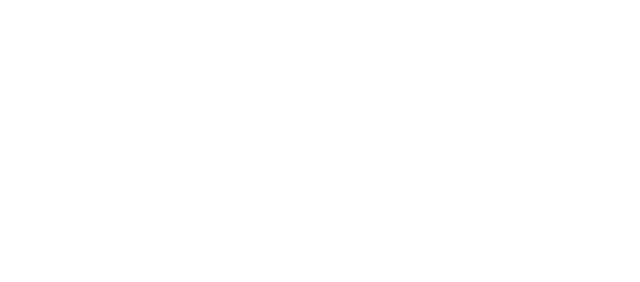
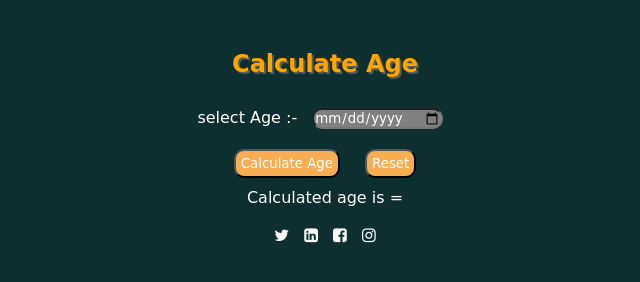
Before and after one commit to bharatjadhavbj/calculator-age, a plain HTML site: page index.html in a window 1280 px wide. Shown: the whole page, without its empty margins (315-955 px from the left). Drawn offline with Linux system fonts and the light colour scheme.

Commit message:
done
done

```diff
--- a/index.html
+++ b/index.html
@@ -1,12 +1,46 @@
 <!DOCTYPE html>
 <html lang="en">
-<head>
-    <meta charset="UTF-8">
-    <meta name="viewport" content="width=device-width, initial-scale=1.0">
+  <head>
+    <meta charset="UTF-8" />
+    <meta name="viewport" content="width=device-width, initial-scale=1.0" />
     <title>Age Calculator</title>
-    <link rel="stylesheet" href="style.css">
-</head>
-<body>
 
+    <link rel="stylesheet" href="https://cdnjs.cloudflare.com/ajax/libs/font-awesome/4.7.0/css/font-awesome.min.css">
+
+    <link rel="stylesheet" href="style.css" />
+
+    <!-- Google Font Family link -->
+
+    <link rel="preconnect" href="https://fonts.googleapis.com" />
+    <link rel="preconnect" href="https://fonts.gstatic.com" crossorigin />
+    <link
+      href="https://fonts.googleapis.com/css2?family=Righteous&family=Roboto+Slab&display=swap"
+      rel="stylesheet"
+    />
+  </head>
+  <body>
+    <h2 id="heading">Calculate Age</h2>
+    <label for="age">select Age :-</label>
+    <input type="date" id="ageCalender" name="age"><br>
+    <button id="calc" type="button">Calculate Age</button>
+    <button id="reset" type="button">Reset</button><br>
+    <label for="ageIs">Calculated age is =</label>
+    <br>
+    <br>
+    <span>
+       <a href="https://twitter.com/i/flow/login" target="_blank"><i class="fa fa-twitter" aria-hidden="true"></i></a>
+    </span>
+    <span>
+        <a href="https://in.linkedin.com/" target="_blank"><i class="fa fa-linkedin-square" aria-hidden="true"></i></a>
+
+    </span>
+    <span>
+        <a href="https://www.facebook.com/" target="_blank"><i class="fa fa-facebook-square" aria-hidden="true"></i></a>
+
+    </span>
+    <span>
+        <a href="https://www.instagram.com/" target="_blank"><i class="fa fa-instagram" aria-hidden="true"></i></a>
+
+    </span>
 </body>
 </html>
--- a/style.css
+++ b/style.css
@@ -0,0 +1,36 @@
+*{
+    box-sizing: border-box;
+    margin: 0px;
+    padding: 0px;
+    color: white;
+    font-family: 'Itim',cursive;
+}
+body{
+    margin-top: 50px;
+    text-align: center;
+    font-family: 'Itim',cursive;
+    background-color: #0e2f2f;
+}
+#heading{
+    text-align: center;
+    margin: 20px;
+    color: orange;
+    text-shadow: 2px 2px 1px rgb(91, 92, 95);
+}
+button{
+    margin: 10px;
+    padding: 5px;
+    border-radius: 10px;
+    background-color: rgb(247, 173, 82);
+}
+#calc:hover,#reset:hover{
+    background-color: rgb(83, 83, 82);
+}
+#ageCalender{
+    margin: 10px;
+    background-color: gray;
+    border-radius: 10px;
+}
+span{
+    margin: 5px;
+}
```
